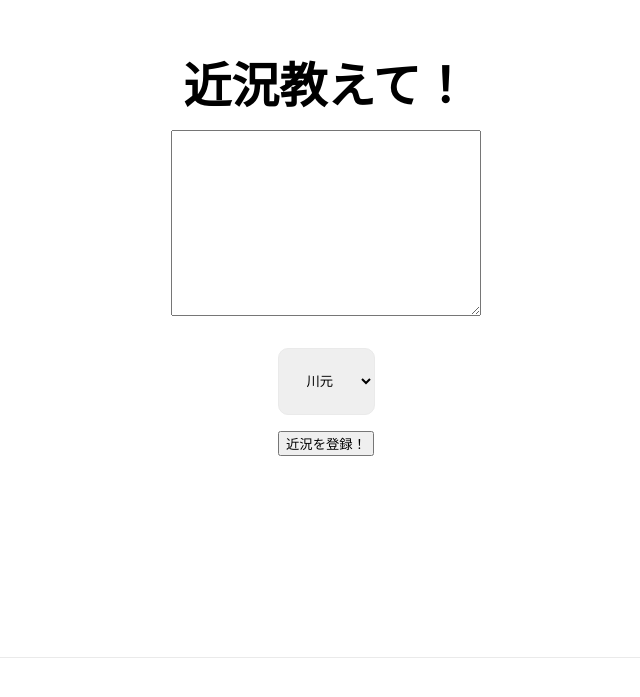
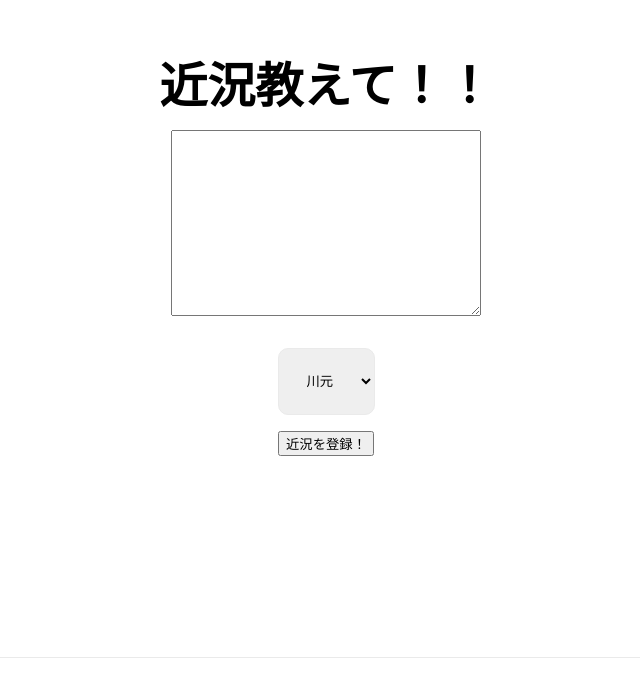
Before and after one commit to todoroki-odoroki/catchapp, a Next.js app: page / in a window 1280 px wide. Shown: the part 143-840 px from the top of the page, without its empty margins (314-954 px from the left). Built offline with nearby package versions, Linux system fonts and the light colour scheme.

Commit message:
test CI func2

```diff
--- a/pages/index.tsx
+++ b/pages/index.tsx
@@ -47,7 +47,7 @@ const Home: NextPage = () => {
       </Head>
 
       <main className={styles.main}>
-        <h1 className={styles.title}>近況教えて！</h1>
+        <h1 className={styles.title}>近況教えて！！</h1>
         <textarea
           className={styles.description}
           cols={20} rows={5}
```
